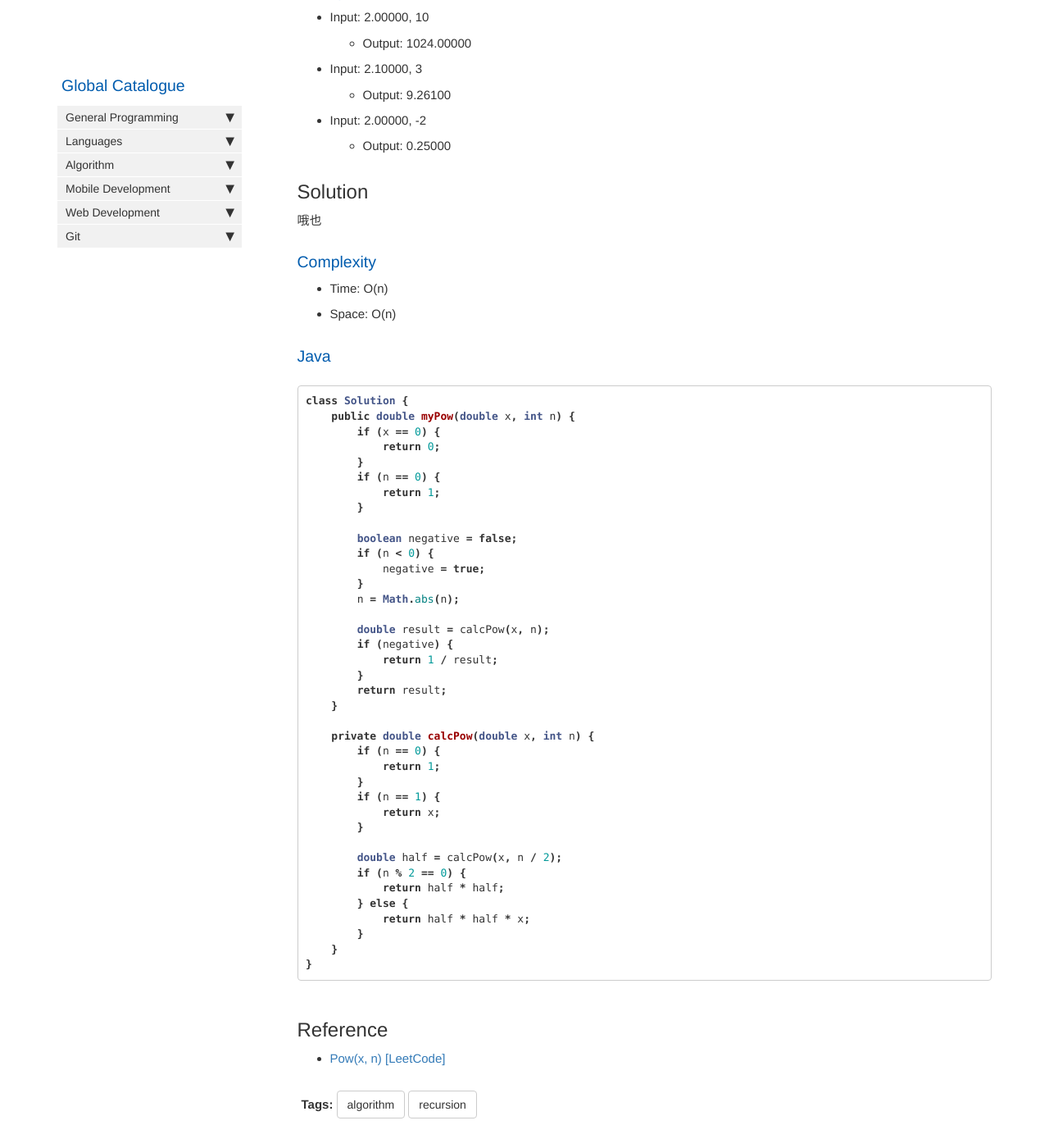
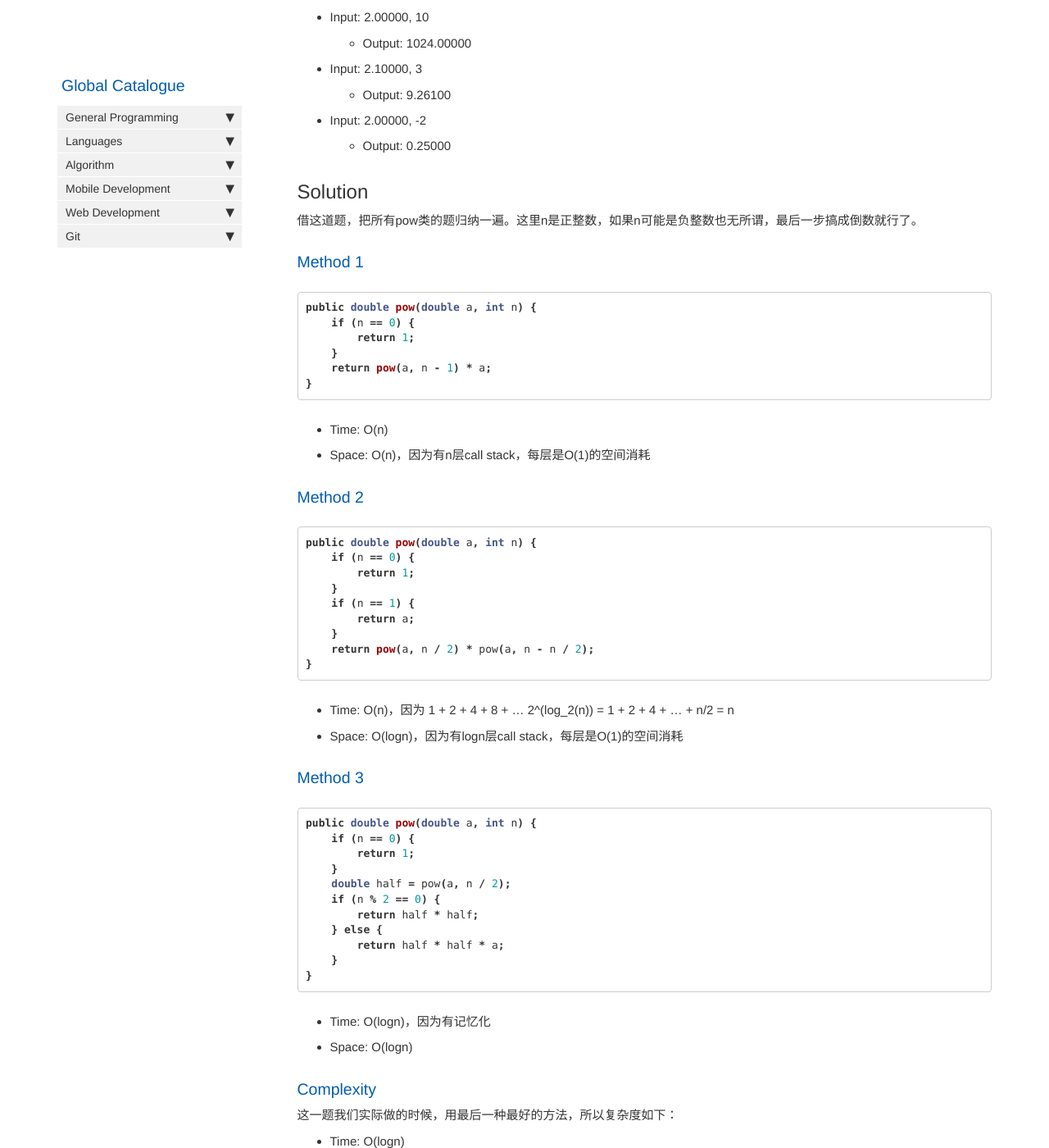
Before and after one commit to HungryOrc/hungryorc.github.io, a Jekyll site: the page built from pages/algorithm/algorithm_pow_of_positive_and_negative_integer_power.md, in a window 1280 px wide and 1400 px high, scrolled down 379 px. Shown: the whole window at 82% size. Built offline with Jekyll 4.4.1, drawn with Linux system fonts in a browser that asks for light colours; nearby versions of some CDN libraries; comment, search, counter and statistics services are not loaded.

Commit message:
Update algorithm_pow_of_positive_and_negative_integer_power.md

````diff
--- a/pages/algorithm/algorithm_pow_of_positive_and_negative_integer_power.md
+++ b/pages/algorithm/algorithm_pow_of_positive_and_negative_integer_power.md
@@ -23,11 +23,56 @@ Implement pow(x, n), which calculates x raised to the power n (x^n).
   * Output: 0.25000
 
 ## Solution
-哦也
+借这道题，把所有pow类的题归纳一遍。这里n是正整数，如果n可能是负整数也无所谓，最后一步搞成倒数就行了。
+
+### Method 1
+```java
+public double pow(double a, int n) {
+    if (n == 0) {
+        return 1;
+    }
+    return pow(a, n - 1) * a;
+}
+```
+* Time: O(n)
+* Space: O(n)，因为有n层call stack，每层是O(1)的空间消耗
+
+### Method 2
+```java
+public double pow(double a, int n) {
+    if (n == 0) {
+        return 1;
+    }
+    if (n == 1) {
+        return a;
+    }
+    return pow(a, n / 2) * pow(a, n - n / 2);
+}
+```
+* Time: O(n)，因为 1 + 2 + 4 + 8 + ... 2^(log_2(n)) = 1 + 2 + 4 + ... + n/2 = n
+* Space: O(logn)，因为有logn层call stack，每层是O(1)的空间消耗
+
+### Method 3
+```java
+public double pow(double a, int n) {
+    if (n == 0) {
+        return 1;
+    }
+    double half = pow(a, n / 2);
+    if (n % 2 == 0) {
+        return half * half;
+    } else {
+        return half * half * a;
+    }
+}
+```
+* Time: O(logn)，因为有记忆化
+* Space: O(logn)
 
 ### Complexity
-* Time: O(n)
-* Space: O(n)
+这一题我们实际做的时候，用最后一种最好的方法，所以复杂度如下：
+* Time: O(logn)
+* Space: O(logn)
 
 ### Java
 ```java
````
